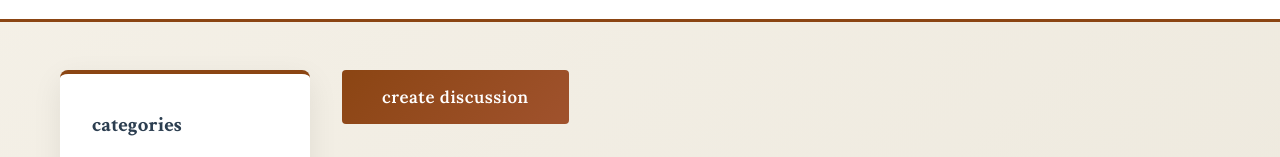
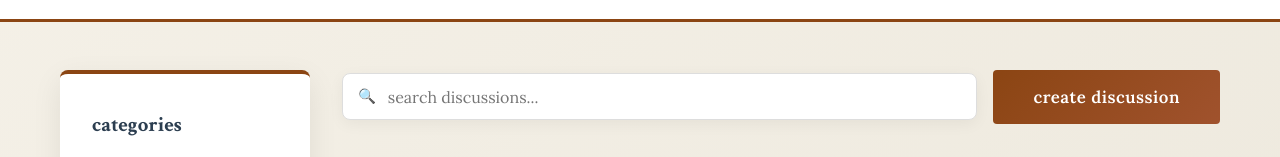
Before and after one commit to kofi-py/english-roadmap-app, a React (Vite) app: page / in a window 1280 px wide. Both pictures are taken after a click on the item "forum". Shown: the part 307-464 px from the top of the page. Built offline with nearby package versions, Linux system fonts and the light colour scheme; no server answers.

Commit message:
feat: Implement community forum page with post viewing, creation, replies, and search functionality, along with its styling.

```diff
--- a/src/pages/ForumPage.jsx
+++ b/src/pages/ForumPage.jsx
@@ -16,6 +16,7 @@ const ForumPage = () => {
   const [expandedPostId, setExpandedPostId] = useState(null);
   const [replies, setReplies] = useState({}); // Map of postId -> replies array
   const [newReply, setNewReply] = useState('');
+  const [searchQuery, setSearchQuery] = useState('');
 
   // Fetch posts on mount
   useEffect(() => {
@@ -52,9 +53,12 @@ const ForumPage = () => {
     }
   };
 
-  const filteredPosts = selectedCategory === 'all'
-    ? posts
-    : posts.filter(post => post.category === selectedCategory);
+  const filteredPosts = posts.filter(post => {
+    const matchesCategory = selectedCategory === 'all' || post.category === selectedCategory;
+    const matchesSearch = post.title.toLowerCase().includes(searchQuery.toLowerCase()) ||
+      post.content.toLowerCase().includes(searchQuery.toLowerCase());
+    return matchesCategory && matchesSearch;
+  });
 
   const categories = [
     { id: 'all', icon: '📚', label: 'all discussions' },
@@ -185,6 +189,16 @@ const ForumPage = () => {
 
           <main className="forum-main">
             <div className="forum-actions">
+              <div className="search-container">
+                <span className="search-icon">🔍</span>
+                <input
+                  type="text"
+                  className="search-input"
+                  placeholder="search discussions..."
+                  value={searchQuery}
+                  onChange={(e) => setSearchQuery(e.target.value)}
+                />
+              </div>
               <button
                 className="btn-primary"
                 onClick={() => setIsCreating(!isCreating)}
--- a/src/styles/ForumPage.css
+++ b/src/styles/ForumPage.css
@@ -144,6 +144,42 @@
 
 .forum-actions {
   margin-bottom: 2rem;
+  display: flex;
+  gap: 1rem;
+  align-items: center;
+}
+
+.search-container {
+  flex: 1;
+  position: relative;
+  display: flex;
+  align-items: center;
+}
+
+.search-icon {
+  position: absolute;
+  left: 1rem;
+  color: #7f8c8d;
+  font-size: 0.9rem;
+  pointer-events: none;
+}
+
+.search-input {
+  width: 100%;
+  padding: 0.8rem 1rem 0.8rem 2.8rem;
+  border: 1px solid #ddd;
+  border-radius: 8px;
+  font-family: 'Lora', serif;
+  font-size: 1rem;
+  background: white;
+  transition: all 0.3s ease;
+  box-shadow: 0 4px 15px rgba(0, 0, 0, 0.05);
+}
+
+.search-input:focus {
+  outline: none;
+  border-color: var(--saddle-brown);
+  box-shadow: 0 4px 20px rgba(139, 69, 19, 0.1);
 }
 
 .create-post-form {
```
